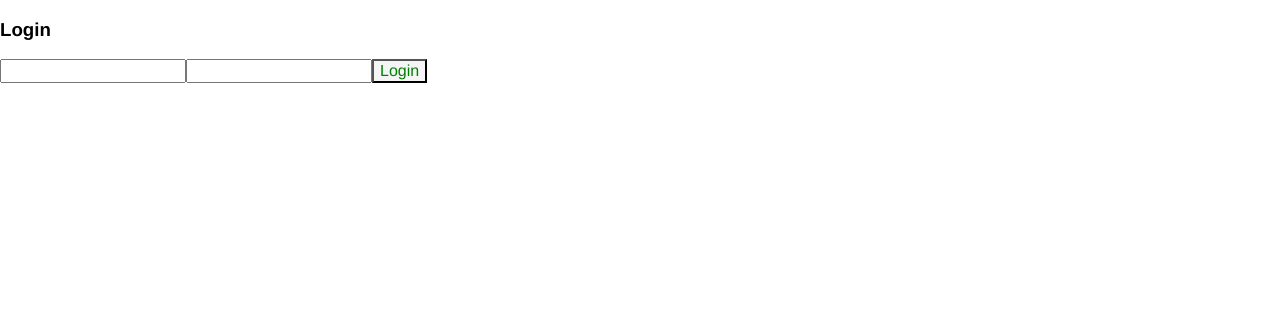
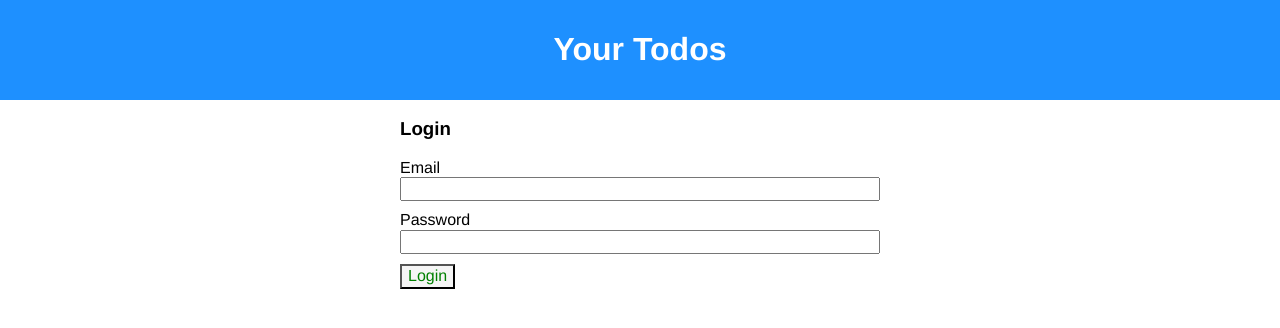
Before and after one commit to marktice/just-do-it, a React (Create React App) app: page / in a window 1280 px wide. Shown: the top 328 px of the page. Built offline with nearby package versions, Linux system fonts and the light colour scheme.

Commit message:
Style header and loginForm

```diff
--- a/package.json
+++ b/package.json
@@ -15,5 +15,6 @@
     "build": "react-scripts build",
     "test": "react-scripts test --env=jsdom",
     "eject": "react-scripts eject"
-  }
+  },
+  "devDependencies": {}
 }
--- a/src/App.css
+++ b/src/App.css
@@ -24,18 +24,9 @@ button:hover {
 .App {
   /* text-align: center; */
 }
-.App-title {
-  text-align: center;
-}
 
 .container {
-  max-width: 60rem;
+  max-width: 40rem;
   margin: 0 auto;
   padding: 0 16px;
 }
-
-.App-header {
-  background-color: dodgerblue;
-  padding: 10px;
-  color: white;
-}
--- a/src/App.js
+++ b/src/App.js
@@ -1,8 +1,10 @@
 import React, { Component } from 'react';
 
 import todoAPI from './api/todoAPI';
+
+import AddTodoForm from './components/AddTodoForm';
+import Header from './components/Header';
 import LoginForm from './components/LoginForm';
-import AddTodoForm from './components/AddTodoForm';
 import Todos from './components/Todos';
 
 import './App.css';
@@ -117,7 +119,7 @@ class App extends Component {
     if (!this.state.loggedIn) {
       return (
         <div>
-          <h3>Login</h3>
+          <Header />
           <LoginForm handleLogin={this.handleLogin} />
         </div>
       );
@@ -127,9 +129,7 @@ class App extends Component {
 
     return (
       <div className="App">
-        <header className="App-header">
-          <h1 className="App-title">Mark's Todos</h1>
-        </header>
+        <Header />
         <div className="container">
           <AddTodoForm handleAddTodo={this.handleAddTodo} />
           <h3>Todos</h3>
--- /dev/null
+++ b/src/components/Header.css
@@ -0,0 +1,8 @@
+.header {
+  background-color: dodgerblue;
+  padding: 10px;
+  color: white;
+}
+.header__title {
+  text-align: center;
+}
--- /dev/null
+++ b/src/components/Header.js
@@ -0,0 +1,13 @@
+import React from 'react';
+
+import './Header.css';
+
+const Header = (props) => {
+  return (
+    <header className="header">
+      <h1 className="header__title">Your Todos</h1>
+    </header>
+  );
+};
+
+export default Header;
--- /dev/null
+++ b/src/components/LoginForm.css
@@ -0,0 +1,14 @@
+.LoginForm {
+  margin: 0 auto;
+  max-width: 30rem;
+}
+
+.LoginForm__input-group {
+  margin-bottom: 10px;
+}
+.LoginForm__input-group label {
+  margin-bottom: 5px;
+}
+.LoginForm__input-group input {
+  width: 100%;
+}
--- a/src/components/LoginForm.js
+++ b/src/components/LoginForm.js
@@ -1,4 +1,6 @@
 import React from 'react';
+
+import './LoginForm.css';
 
 const LoginForm = (props) => {
   const handleSubmit = (e) => {
@@ -10,9 +12,16 @@ const LoginForm = (props) => {
   };
 
   return (
-    <form onSubmit={handleSubmit}>
-      <input type="text" name="email" />
-      <input type="text" name="password" />
+    <form className="LoginForm" onSubmit={handleSubmit}>
+      <h3>Login</h3>
+      <div className="LoginForm__input-group">
+        <label htmlFor="email">Email</label>
+        <input type="email" name="email" />
+      </div>
+      <div className="LoginForm__input-group">
+        <label htmlFor="password">Password</label>
+        <input type="password" name="password" />
+      </div>
       <button type="submit">Login</button>
     </form>
   );
```
Also changed, not shown: 2 other files (tests, documents, lock files or other folders).
